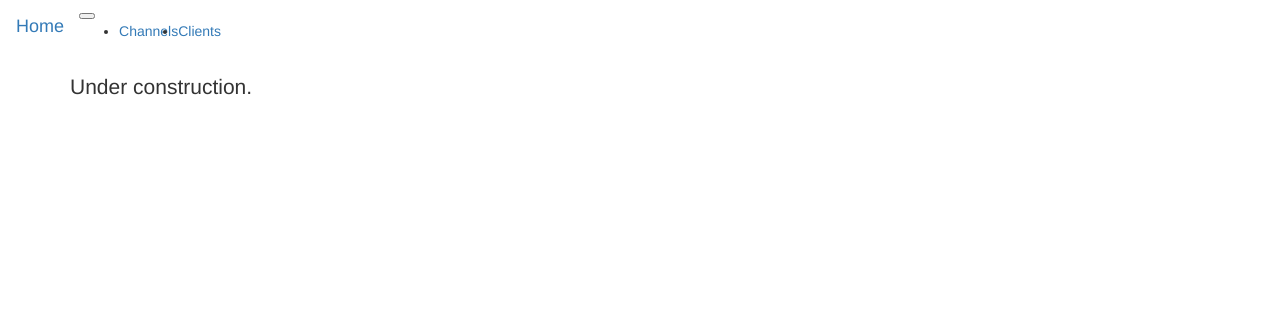
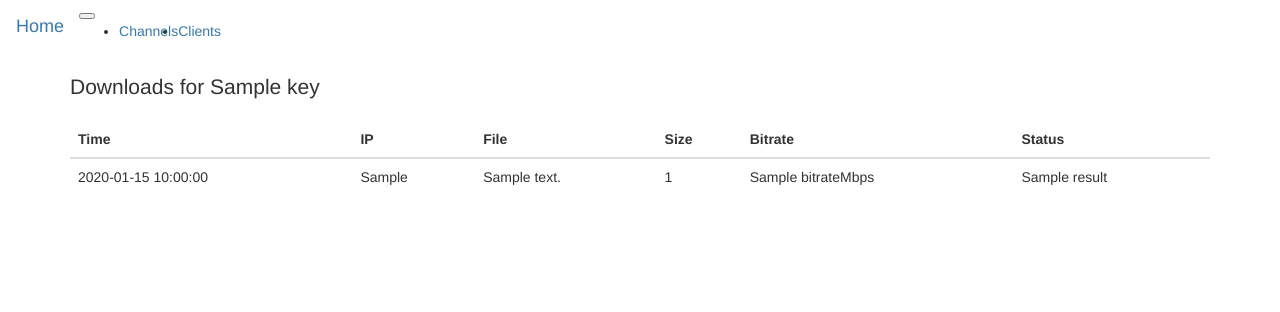
Before and after one commit to LjsOks1/ottstreamer, a Flask app: template webapp/app/templates/clients.html in a window 1280 px wide. Shown: the top 312 px of the page. Run offline with Flask 2, Linux system fonts and the light colour scheme; the template is opened without the code that fills it: most values are stand-ins (such as "Sample title", 1, 10 or a date in 2020); some libraries are stand-ins or nearby versions.

Commit message:
Updated webapp.

```diff
--- a/webapp/app/routes.py
+++ b/webapp/app/routes.py
@@ -4,6 +4,8 @@ import psutil
 from app.forms import ChannelForm
 import os
 from config import Config
+import re
+import traceback
 
 @app.route('/')
 @app.route('/index')
@@ -36,7 +38,6 @@ def channels():
 @app.route('/channels',methods=['POST'])
 def add_channel():
     form=ChannelForm()
-    print(form.channel.data)
     for proc in psutil.process_iter():
         try:
             if proc.cmdline()[3].lower()==form.channel.data:
@@ -52,7 +53,30 @@ def add_channel():
 
 @app.route('/clients')
 def clients():
-    return render_template('clients.html')
+    # Logformat "%h %l %u %t %{begin:msec}t %{end:msec}t \"%r\" %>s %O \"%{Referer}i\" \"%{User-Agent}i\"" combined
+    regex='([(\d\.)]+) - - \[(.*?)\] ([0-9]+) ([0-9]+) "(.*?)" ([0-9]+) ([0-9]+) "(.*?)" "(.*?)"'
+    logs={}
+    with open('/var/log/apache2/access.log','r') as infile:
+        for line in infile:
+            try:
+                item={}
+                fields=re.match(regex,line).groups()
+                channel=fields[4].split('/')[2]
+                item["ip"]=fields[0]
+                item["time"]=fields[1]
+                item["content"]=fields[4].split('/')[3]
+                item["size"]=fields[6]
+                item["bitrate"]="{:.2f}".format(float(int(fields[6])*8/((int(fields[3])-int(fields[2]))*1000)))
+                item["result"]=fields[5]
+                if ".ts" in item["content"]:
+                    if channel in logs:
+                        logs[channel].insert(0,item)
+                    else:
+                        logs[channel]=[item]
+            except Exception as e:
+                #traceback.print_exc()
+                pass
+    return render_template('clients.html',logs=logs)
 
 @app.route('/download/<filename>')
 def download(filename):
--- a/webapp/app/templates/clients.html
+++ b/webapp/app/templates/clients.html
@@ -2,8 +2,33 @@
 {% import 'bootstrap/wtf.html' as wtf %}
 
 {% block app_content %}
-
+    {% for key,value in logs.items() %}
     <div class="card text-white bg-dark mb-3">
-        <p class="lead"> Under construction.</p>
+        <p class="lead"> Downloads for {{key}}</p>
+        <table class="table table-dark table-sm">
+            <thead><tr>
+                <th scope="col">Time</th>
+                <th scope="col">IP</th>
+                <th scope="col">File</th>
+                <th scope="col">Size</th>
+                <th scope="col">Bitrate</th>
+                <th scope="col">Status</th>
+            </tr></thead>
+            <tbody>
+                {% for v in value %}
+                    {% if loop.index < 6 %}
+                      <tr>
+                        <td>{{v["time"]}}</td>
+                        <td>{{v["ip"]}}</td>
+                        <td>{{v["content"]}}</td>
+                        <td>{{v["size"]}}</td>
+                        <td>{{v["bitrate"]}}Mbps</td>
+                        <td>{{v["result"]}}</td>
+                      </tr>
+                    {%endif%}
+                {%endfor%}
+            </tbody>
+        </table>
     </div>
+    {%endfor%}
 {% endblock %}
```
